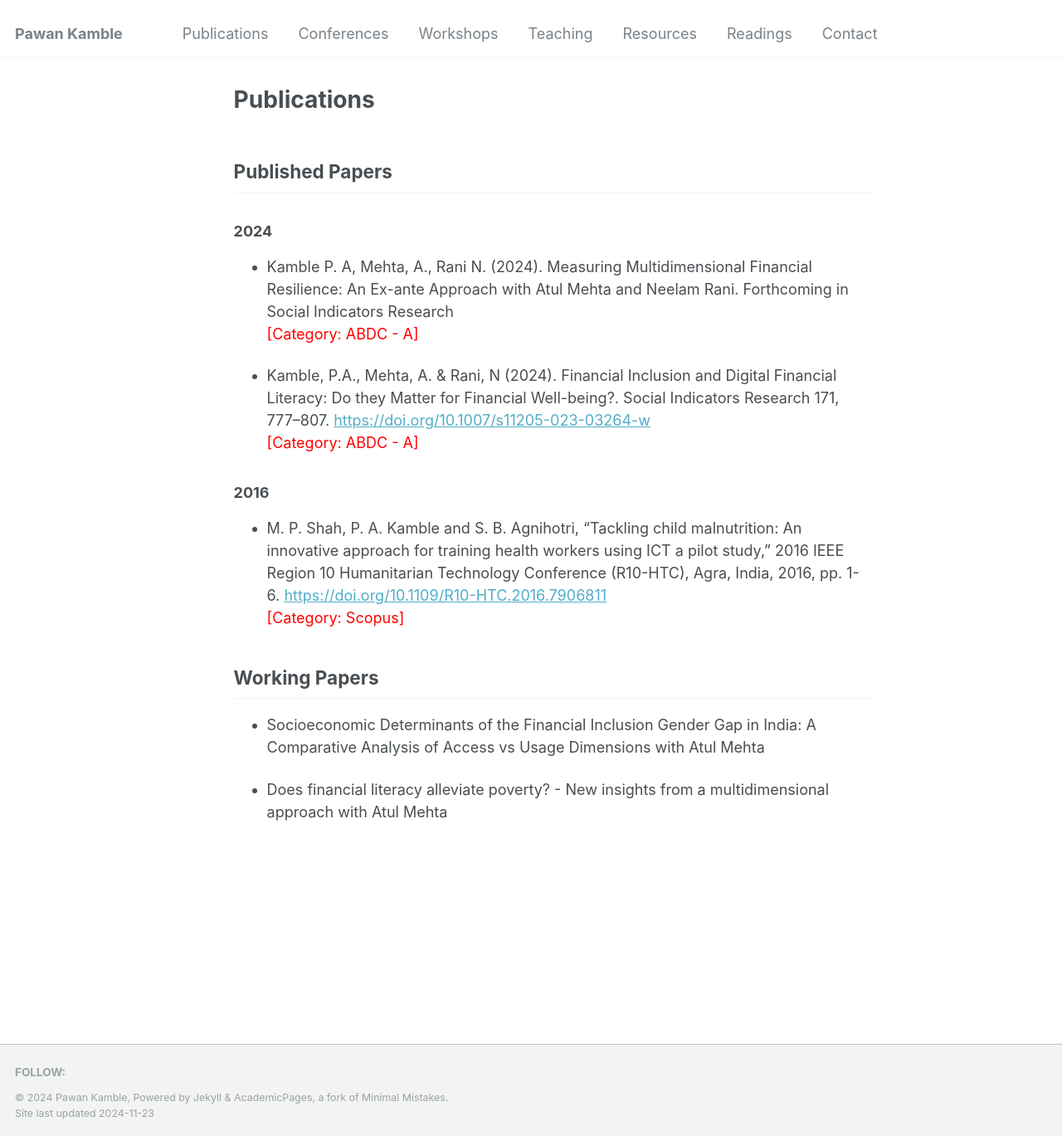
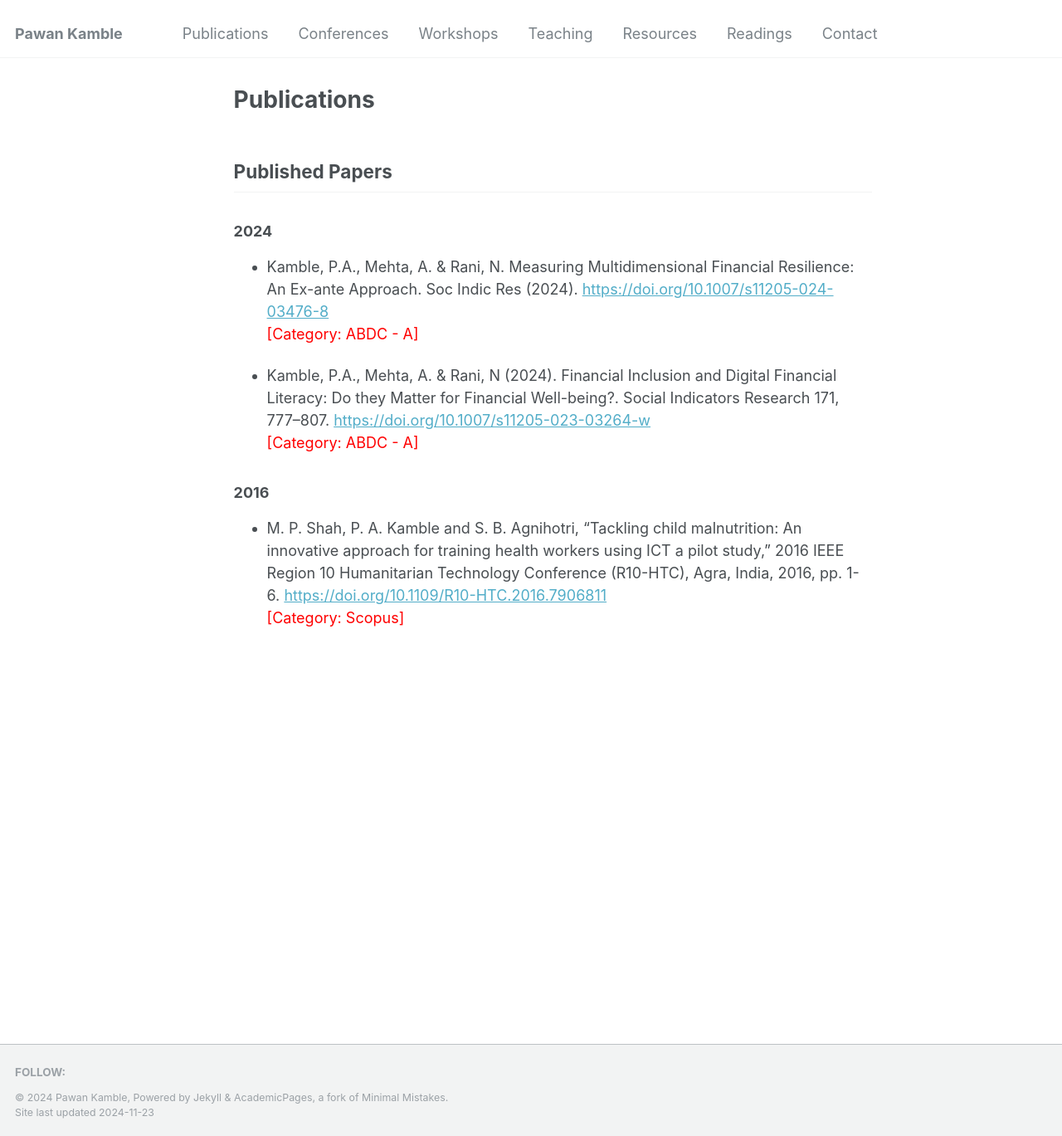
Before and after one commit to pawankb13/pawankb13.github.io, a Jekyll site: the page built from _pages/publication.md, in a window 1280 px wide and 1369 px high. Shown: the whole window at 83% size. Built offline with Jekyll 4.4.1, drawn with Linux system fonts in a browser that asks for light colours.

Commit message:
Publication Update

```diff
--- a/_pages/publication.md
+++ b/_pages/publication.md
@@ -7,8 +7,7 @@
 ## Published Papers
 
 ### 2024
-- Kamble P. A, Mehta, A., Rani N. (2024). Measuring Multidimensional Financial Resilience: An Ex-ante Approach
-with Atul Mehta and Neelam Rani. Forthcoming in Social Indicators Research \
+- Kamble, P.A., Mehta, A. & Rani, N. Measuring Multidimensional Financial Resilience: An Ex-ante Approach. Soc Indic Res (2024). [https://doi.org/10.1007/s11205-024-03476-8](https://doi.org/10.1007/s11205-024-03476-8) \
 <span style="color: red">[Category: ABDC - A]</span>
 
 - Kamble, P.A., Mehta, A. & Rani, N (2024). Financial Inclusion and Digital Financial Literacy: Do they Matter for Financial Well-being?. Social Indicators Research 171, 777–807. [https://doi.org/10.1007/s11205-023-03264-w](https://doi.org/10.1007/s11205-023-03264-w) \
@@ -18,10 +17,3 @@
 
 - M. P. Shah, P. A. Kamble and S. B. Agnihotri, "Tackling child malnutrition: An innovative approach for training health workers using ICT a pilot study," 2016 IEEE Region 10 Humanitarian Technology Conference (R10-HTC), Agra, India, 2016, pp. 1-6. [https://doi.org/10.1109/R10-HTC.2016.7906811](https://doi.org/10.1109/R10-HTC.2016.7906811) \
 <span style="color: red">[Category: Scopus]</span>
-
-
-## Working Papers
-- Socioeconomic Determinants of the Financial Inclusion Gender Gap in India: A Comparative Analysis of Access vs Usage Dimensions with Atul Mehta
-
-
-- Does financial literacy alleviate poverty? - New insights from  a multidimensional approach with Atul Mehta
```
